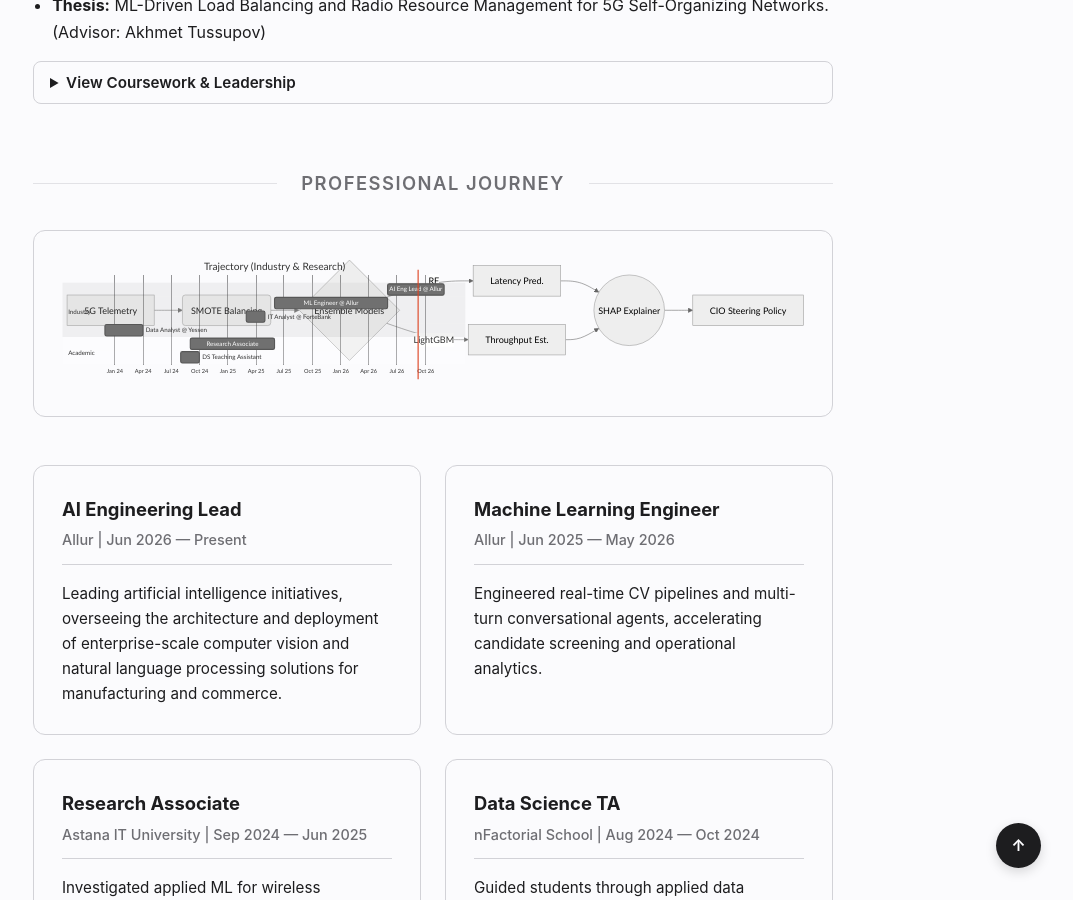
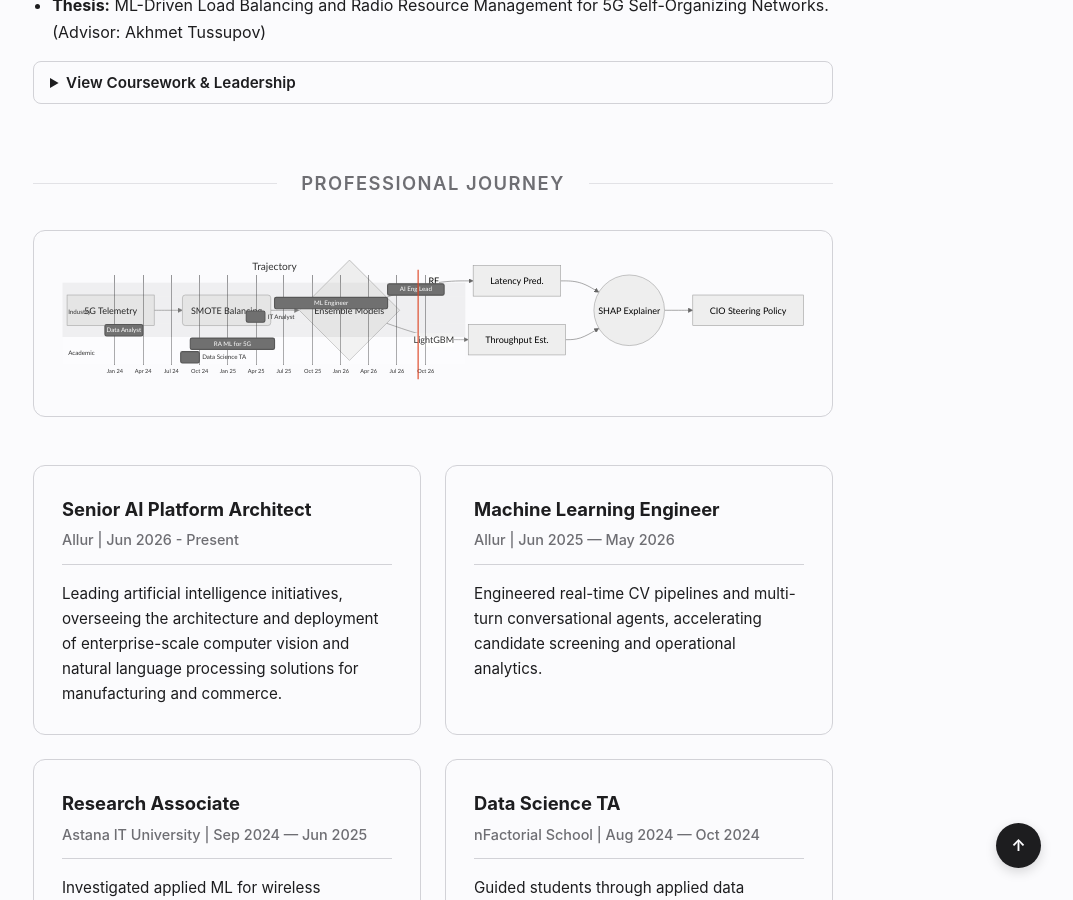
Before and after one commit to almansur04/almansur04.github.io, a Jekyll site: the page built from index.html, in a window 1280 px wide and 900 px high, scrolled down 1917 px. Shown: the whole window, without its empty margins (207-1280 px from the left). Built offline with Jekyll 4.4.1, drawn with Linux system fonts in a browser that asks for light colours.

Commit message:
Update job titles and descriptions in experience.html

```diff
--- a/_includes/experience.html
+++ b/_includes/experience.html
@@ -4,27 +4,27 @@
         <div style="margin-bottom: 3rem; border: 1px solid var(--border-color); border-radius: 12px; padding: 1.5rem; background: var(--bg-color); overflow-x: auto; -webkit-overflow-scrolling: touch;">
             <div class="mermaid" style="min-width: 700px;">
                 gantt
-                    title Trajectory (Industry & Research)
+                    title Trajectory
                     dateFormat  YYYY-MM
                     axisFormat %b %y
 
                     section Industry
-                    AI Eng Lead @ Allur     : 2026-06, 2026-12
-                    ML Engineer @ Allur     : 2025-06, 2026-06
-                    IT Analyst @ ForteBank  : 2025-03, 2025-05
-                    Data Analyst @ Yessen   : 2023-12, 2024-04
+                    AI Eng Lead             : 2026-06, 2026-12
+                    ML Engineer             : 2025-06, 2026-06
+                    IT Analyst              : 2025-03, 2025-05
+                    Data Analyst            : 2023-12, 2024-04
 
                     section Academic
-                    Research Associate      : 2024-09, 2025-06
-                    DS Teaching Assistant   : 2024-08, 2024-10
+                    RA ML for 5G            : 2024-09, 2025-06
+                    Data Science TA         : 2024-08, 2024-10
             </div>
         </div>
 
     <div class="card-grid">
         <div class="card">
             <div class="card-header">
-                <div class="card-title">AI Engineering Lead</div>
-                <div class="card-subtitle">Allur | Jun 2026 &mdash; Present</div>
+                <div class="card-title">Senior AI Platform Architect</div>
+                <div class="card-subtitle">Allur | Jun 2026 &#45; Present</div>
             </div>
             <p class="description">Leading artificial intelligence initiatives, overseeing the architecture and deployment of enterprise-scale computer vision and natural language processing solutions for manufacturing and commerce.</p>
         </div>
```
